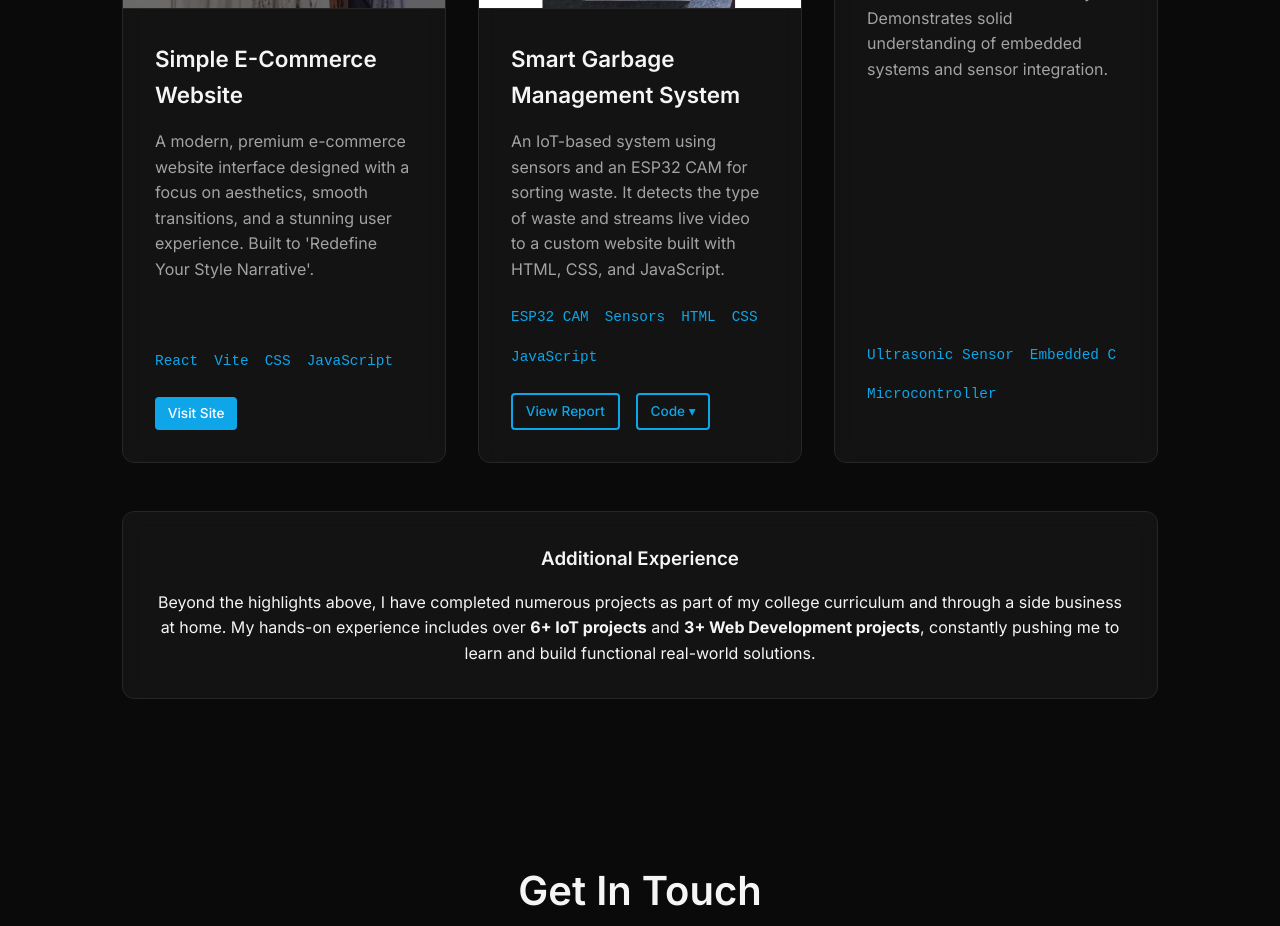
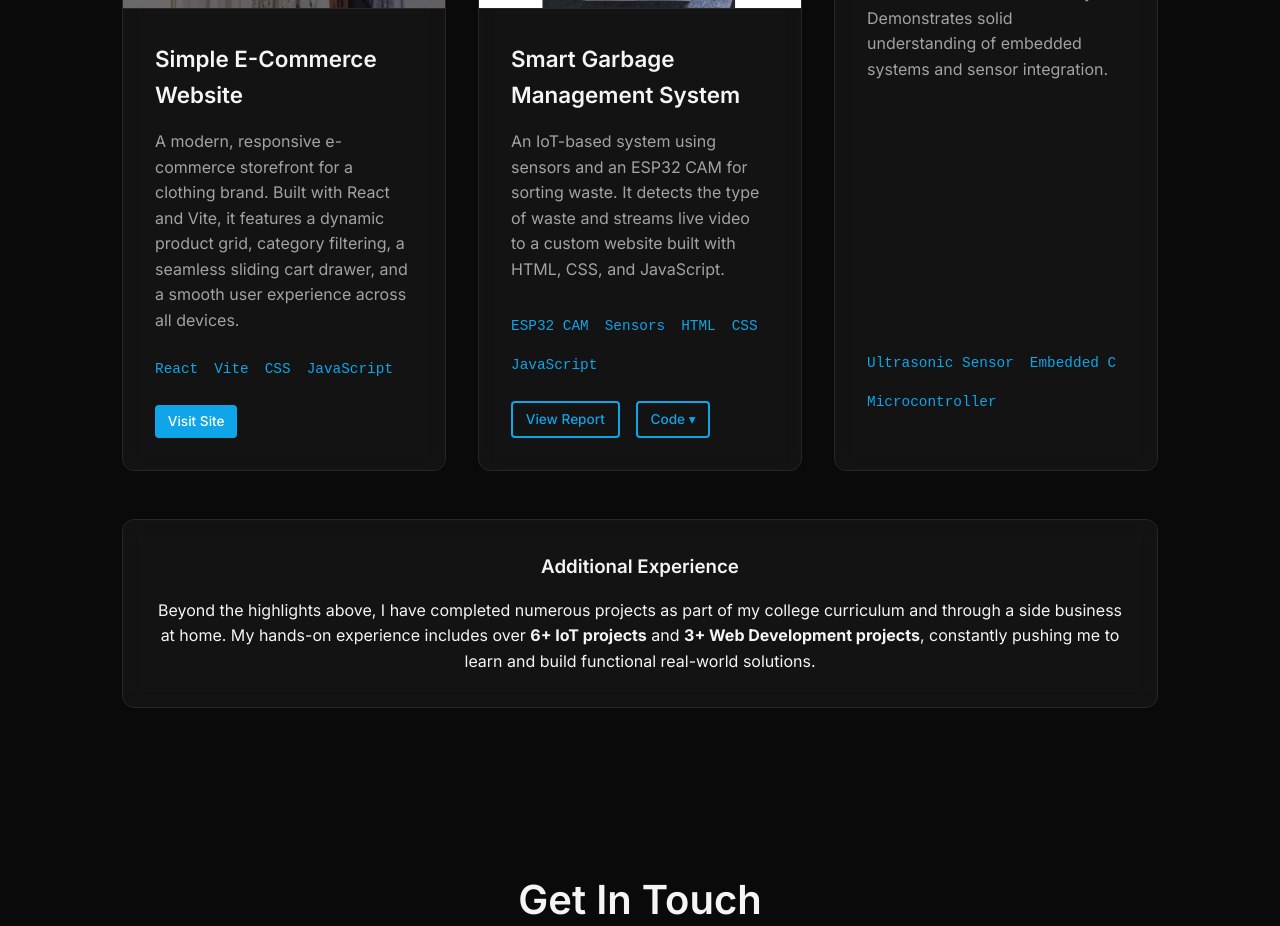
Before and after one commit to abhishekrsen/Abhishek-R-Sen-Portfolio, a React (Vite) app in the folder client/: page / in a window 1280 px wide. Shown: the part 3000-3926 px from the top of the page. Built offline with nearby package versions, Linux system fonts and the light colour scheme.

Commit message:
Update e-commerce project description

```diff
--- a/client/src/components/Projects.jsx
+++ b/client/src/components/Projects.jsx
@@ -5,7 +5,7 @@ const Projects = () => {
   const projectList = [
     {
       title: "Simple E-Commerce Website",
-      description: "A modern, premium e-commerce website interface designed with a focus on aesthetics, smooth transitions, and a stunning user experience. Built to 'Redefine Your Style Narrative'.",
+      description: "A modern, responsive e-commerce storefront for a clothing brand. Built with React and Vite, it features a dynamic product grid, category filtering, a seamless sliding cart drawer, and a smooth user experience across all devices.",
       techStack: ["React", "Vite", "CSS", "JavaScript"],
       image: "/ecommerce.png",
       liveLink: "https://simple-e-comerse.vercel.app/"
```
